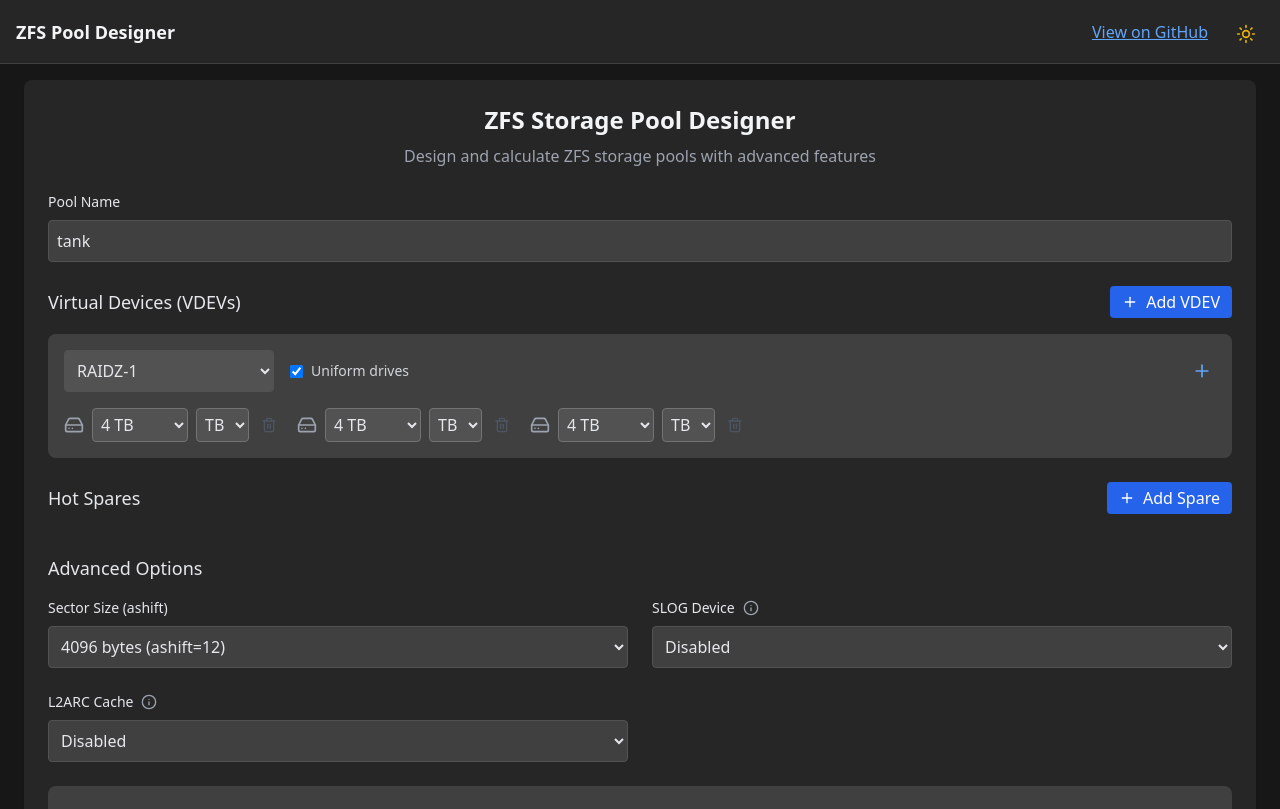
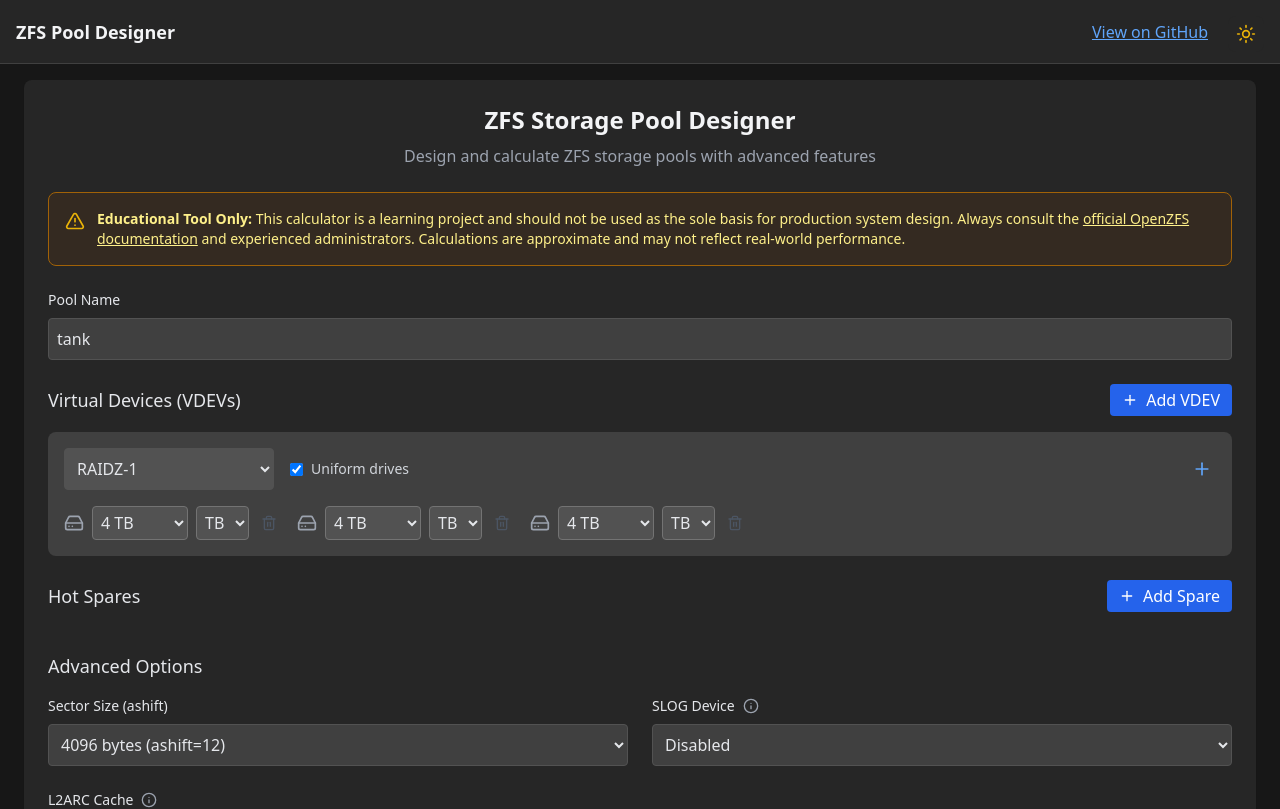
Before and after one commit to philcifone/resilvr, a React (Create React App) app: page / in a window 1280 px wide. Shown: the top 809 px of the page. Built offline with nearby package versions, Linux system fonts and the light colour scheme.

Commit message:
new README & disclaimer

```diff
--- /dev/null
+++ b/src/components/ZFSCalculator/components/DisclaimerBanner/index.js
@@ -0,0 +1,24 @@
+import React from 'react';
+import { AlertTriangle } from 'lucide-react';
+
+const DisclaimerBanner = () => (
+  <div className="bg-yellow-50 dark:bg-yellow-900/20 border border-yellow-200 dark:border-yellow-700 rounded-lg p-4 mb-6">
+    <div className="flex items-start gap-3">
+      <AlertTriangle className="w-5 h-5 text-yellow-600 dark:text-yellow-500 mt-0.5 flex-shrink-0" />
+      <div className="text-sm text-yellow-800 dark:text-yellow-200">
+        <strong>Educational Tool Only:</strong> This calculator is a learning project and should not be used as the sole basis for production system design. Always consult the{' '}
+        <a
+          href="https://openzfs.github.io/openzfs-docs/"
+          target="_blank"
+          rel="noopener noreferrer"
+          className="underline hover:text-yellow-900 dark:hover:text-yellow-100"
+        >
+          official OpenZFS documentation
+        </a>
+        {' '}and experienced administrators. Calculations are approximate and may not reflect real-world performance.
+      </div>
+    </div>
+  </div>
+);
+
+export default DisclaimerBanner;
--- a/src/components/ZFSCalculator/components/Toolbar/index.js
+++ b/src/components/ZFSCalculator/components/Toolbar/index.js
@@ -13,7 +13,7 @@ const Toolbar = () => {
 
         <div className="flex items-center gap-4">
           <a
-            href="https://github.com/philcifone"
+            href="https://github.com/philcifone/resilvr"
             target="_blank"
             rel="noopener noreferrer"
             className="p-2 mr-12 rounded-lg hover:bg-gray-100 dark:hover:bg-neutral-700 transition-colors text-blue-600 dark:text-blue-400 underline"
--- a/src/components/ZFSCalculator/index.js
+++ b/src/components/ZFSCalculator/index.js
@@ -7,6 +7,7 @@ import Advanced from './components/PoolConfig/Advanced';
 import Visualization from './components/Visualization';
 import Results from './components/Results';
 import Warnings from './components/Results/Warnings';
+import DisclaimerBanner from './components/DisclaimerBanner';
 
 const ZFSCalculator = () => {
   const {
@@ -43,6 +44,8 @@ const ZFSCalculator = () => {
                 Design and calculate ZFS storage pools with advanced features
               </p>
             </div>
+
+            <DisclaimerBanner />
 
             <div className="space-y-6">
               <div>
```
Also changed, not shown: 1 other file (tests, documents, lock files or other folders).
